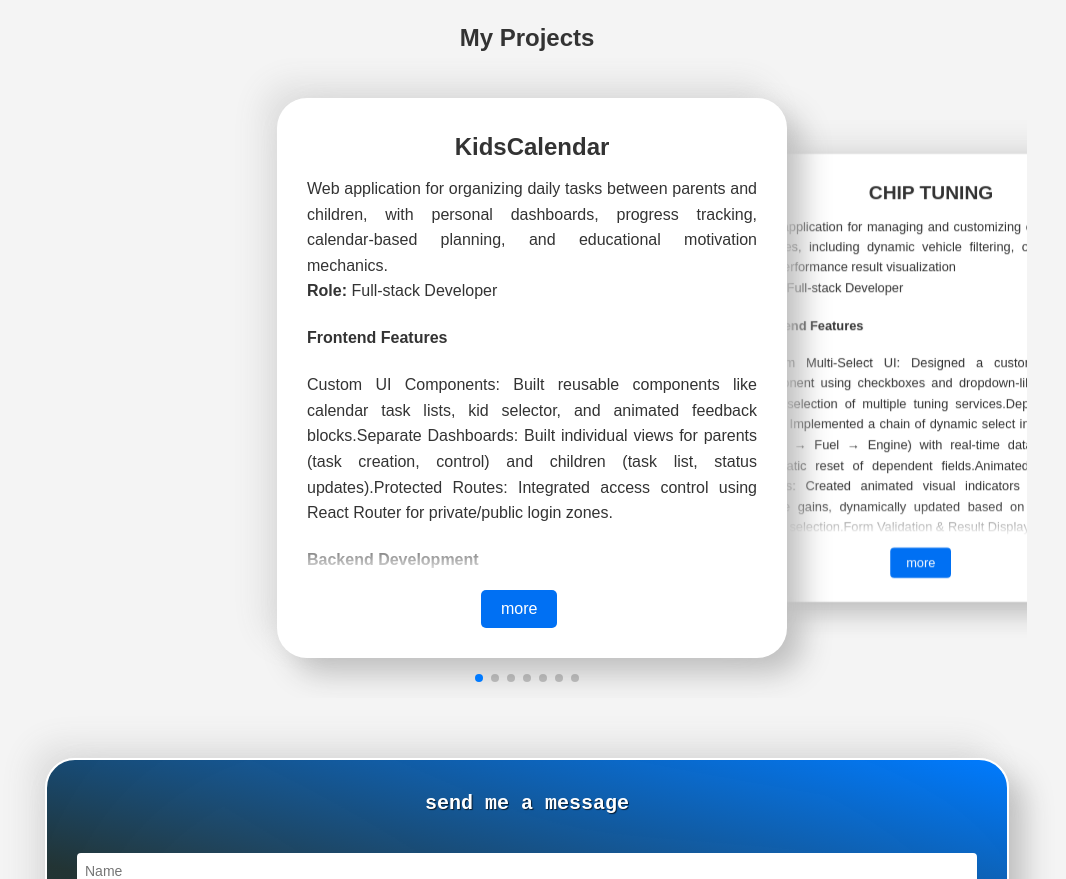
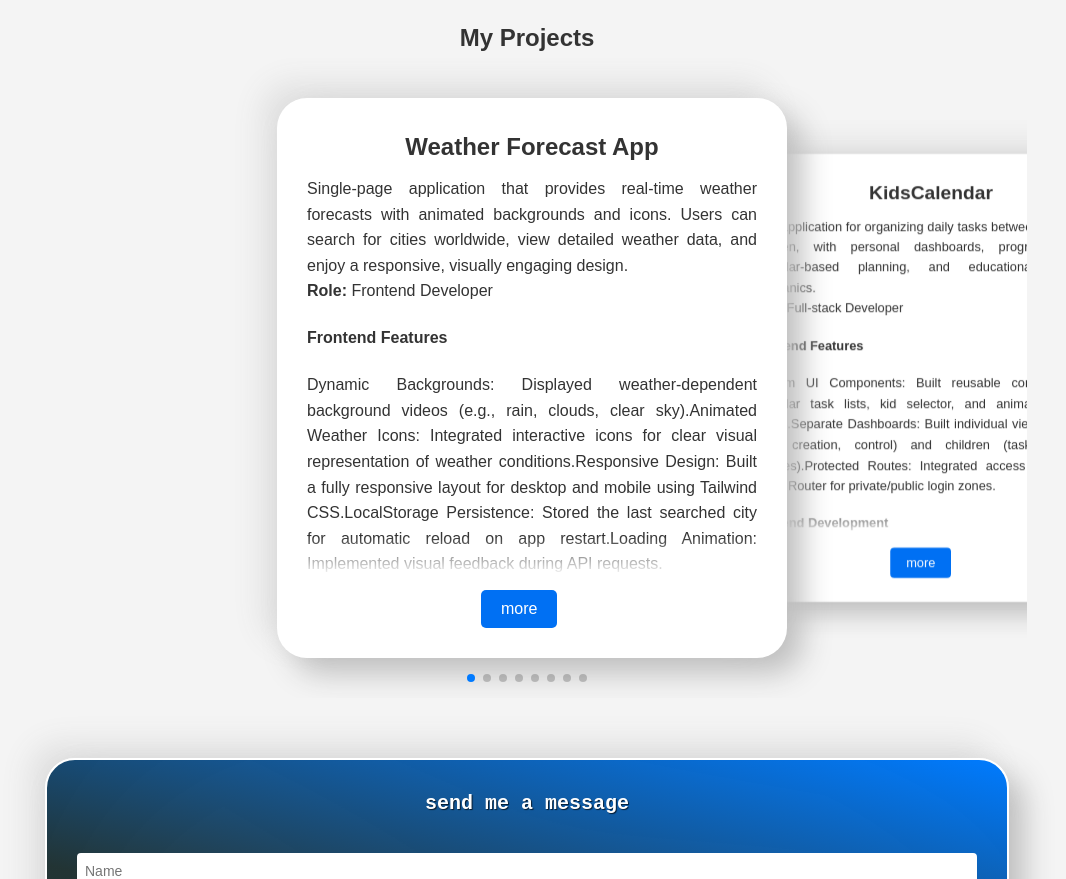
Before and after one commit to AlexDembno/portfolio_next, a Next.js app: page / in a window 1280 px wide. Shown: the part 460-1339 px from the top of the page, without its empty margins (113-1179 px from the left). Built offline with nearby package versions, Linux system fonts and the light colour scheme.

Commit message:
Update index.js

```diff
--- a/src/components/ProjectsSection/index.js
+++ b/src/components/ProjectsSection/index.js
@@ -1,4 +1,31 @@
 export const projects = [
+  {
+    title: "Weather Forecast App",
+    description:
+      "Single-page application that provides real-time weather forecasts with animated backgrounds and icons. Users can search for cities worldwide, view detailed weather data, and enjoy a responsive, visually engaging design.",
+    role: "Frontend Developer",
+    backend: [
+      "OpenWeatherMap API Integration: Fetched current weather data and forecasts based on user input.",
+      "Debounced Search: Implemented optimized API requests with delayed input handling to reduce redundant calls.",
+    ],
+    frontend: [
+      "Dynamic Backgrounds: Displayed weather-dependent background videos (e.g., rain, clouds, clear sky).",
+      "Animated Weather Icons: Integrated interactive icons for clear visual representation of weather conditions.",
+      "Responsive Design: Built a fully responsive layout for desktop and mobile using Tailwind CSS.",
+      "LocalStorage Persistence: Stored the last searched city for automatic reload on app restart.",
+      "Loading Animation: Implemented visual feedback during API requests.",
+    ],
+    technologies: [
+      "Next.js",
+      "React",
+      "TypeScript",
+      "Tailwind",
+      "VSCode",
+      "Git",
+      "GitHub",
+    ],
+    liveLink: "https://weather-app-omega-weld-23.vercel.app/",
+  },
   {
     title: "KidsCalendar",
     description:
```
